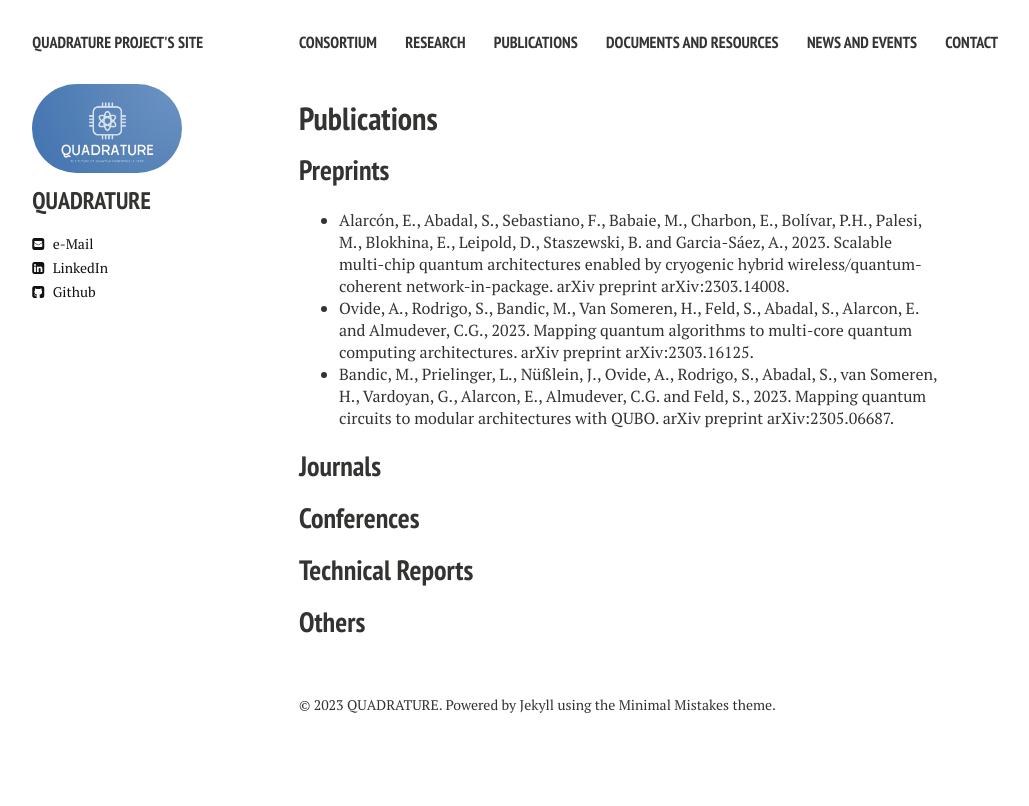
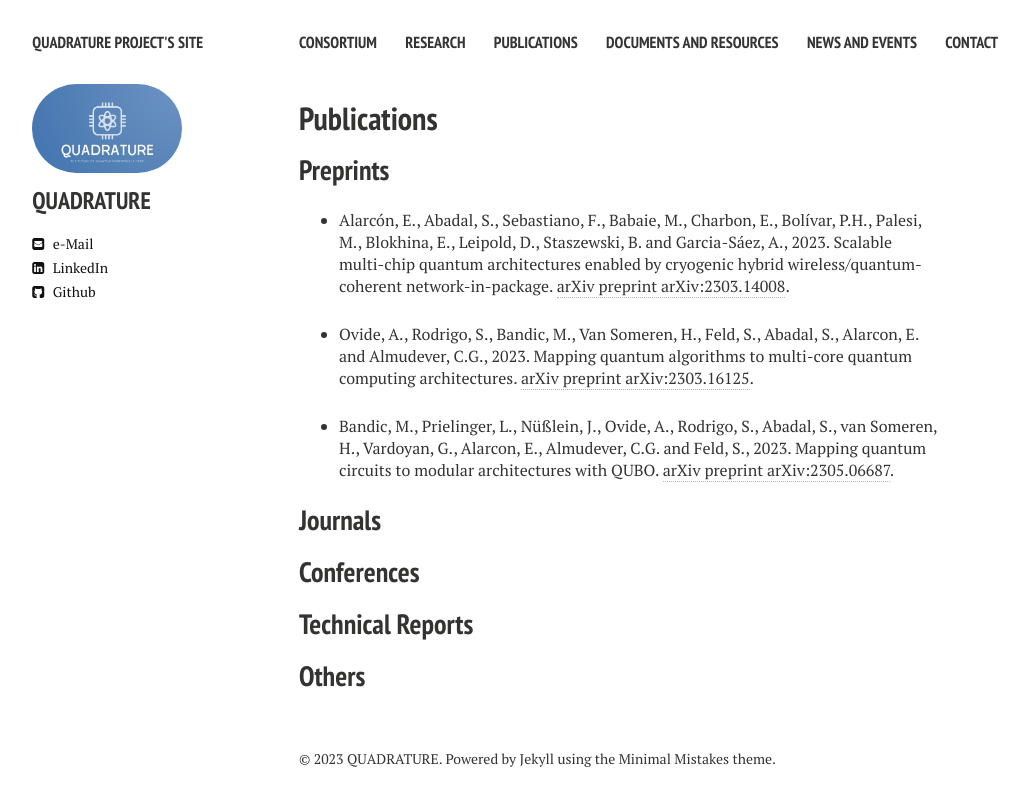
Before and after one commit to biddu/biddu.github.io, a Jekyll site: the page built from publications.md, in a window 1280 px wide. Shown: the top 806 px of the page, without its empty margins (21-1050 px from the left). Built offline with Jekyll 4.4.1, drawn with Linux system fonts in a browser that asks for light colours; nearby versions of some CDN libraries; part of the change alters nothing that is shown.

```diff
--- a/publications.md
+++ b/publications.md
@@ -10,9 +10,11 @@ comments: false
 
 ## Preprints
 
-+ Alarcón, E., Abadal, S., Sebastiano, F., Babaie, M., Charbon, E., Bolívar, P.H., Palesi, M., Blokhina, E., Leipold, D., Staszewski, B. and Garcia-Sáez, A., 2023. Scalable multi-chip quantum architectures enabled by cryogenic hybrid wireless/quantum-coherent network-in-package. arXiv preprint arXiv:2303.14008.
-+ Ovide, A., Rodrigo, S., Bandic, M., Van Someren, H., Feld, S., Abadal, S., Alarcon, E. and Almudever, C.G., 2023. Mapping quantum algorithms to multi-core quantum computing architectures. arXiv preprint arXiv:2303.16125.
-+ Bandic, M., Prielinger, L., Nüßlein, J., Ovide, A., Rodrigo, S., Abadal, S., van Someren, H., Vardoyan, G., Alarcon, E., Almudever, C.G. and Feld, S., 2023. Mapping quantum circuits to modular architectures with QUBO. arXiv preprint arXiv:2305.06687.
++ Alarcón, E., Abadal, S., Sebastiano, F., Babaie, M., Charbon, E., Bolívar, P.H., Palesi, M., Blokhina, E., Leipold, D., Staszewski, B. and Garcia-Sáez, A., 2023. Scalable multi-chip quantum architectures enabled by cryogenic hybrid wireless/quantum-coherent network-in-package. [arXiv preprint arXiv:2303.14008](https://arxiv.org/abs/2303.14008).
+
++ Ovide, A., Rodrigo, S., Bandic, M., Van Someren, H., Feld, S., Abadal, S., Alarcon, E. and Almudever, C.G., 2023. Mapping quantum algorithms to multi-core quantum computing architectures. [arXiv preprint arXiv:2303.16125](https://arxiv.org/abs/2303.16125).
+
++ Bandic, M., Prielinger, L., Nüßlein, J., Ovide, A., Rodrigo, S., Abadal, S., van Someren, H., Vardoyan, G., Alarcon, E., Almudever, C.G. and Feld, S., 2023. Mapping quantum circuits to modular architectures with QUBO. [arXiv preprint arXiv:2305.06687](https://arxiv.org/abs/2305.06687).
 
 ## Journals
 
```
